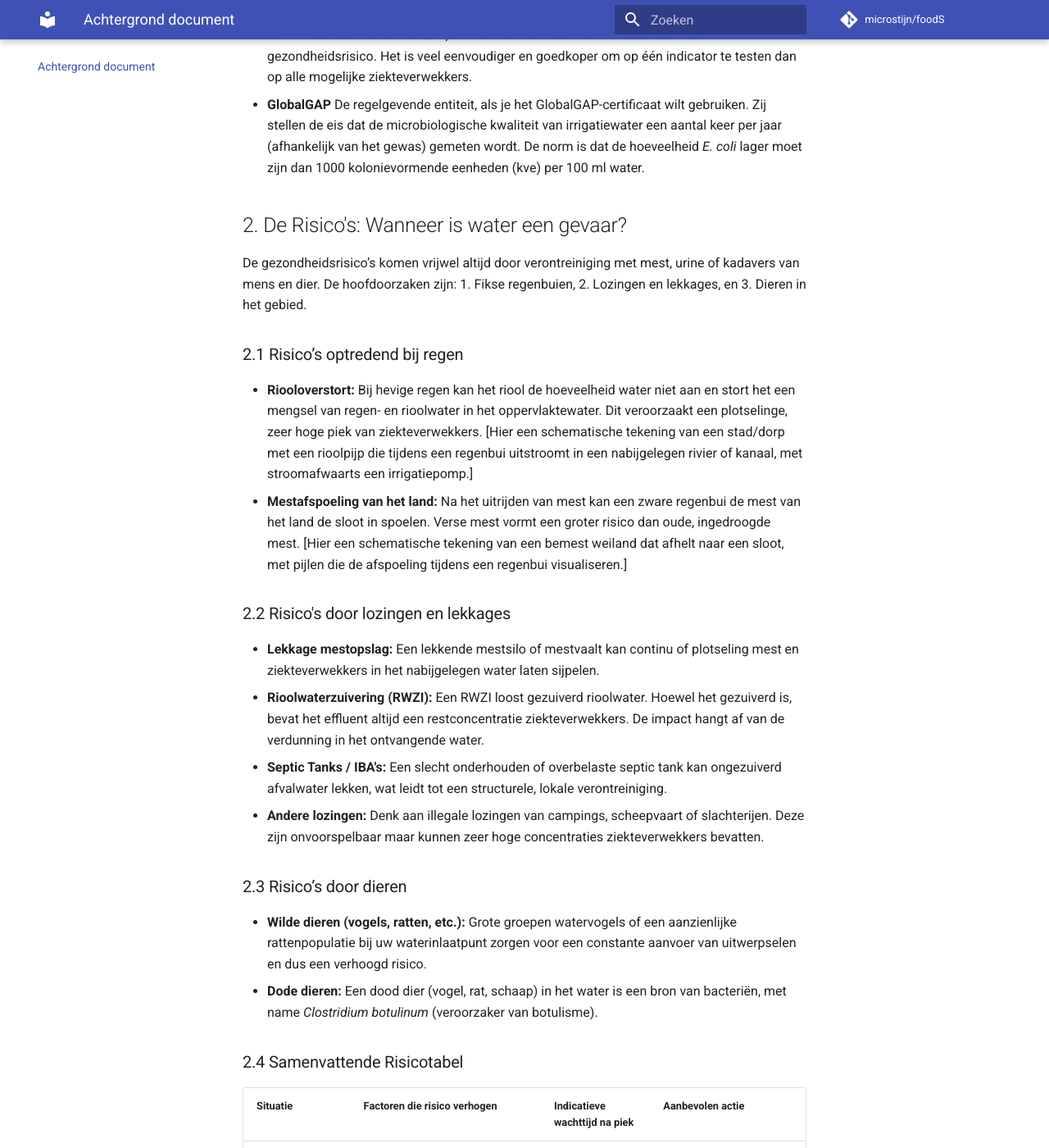
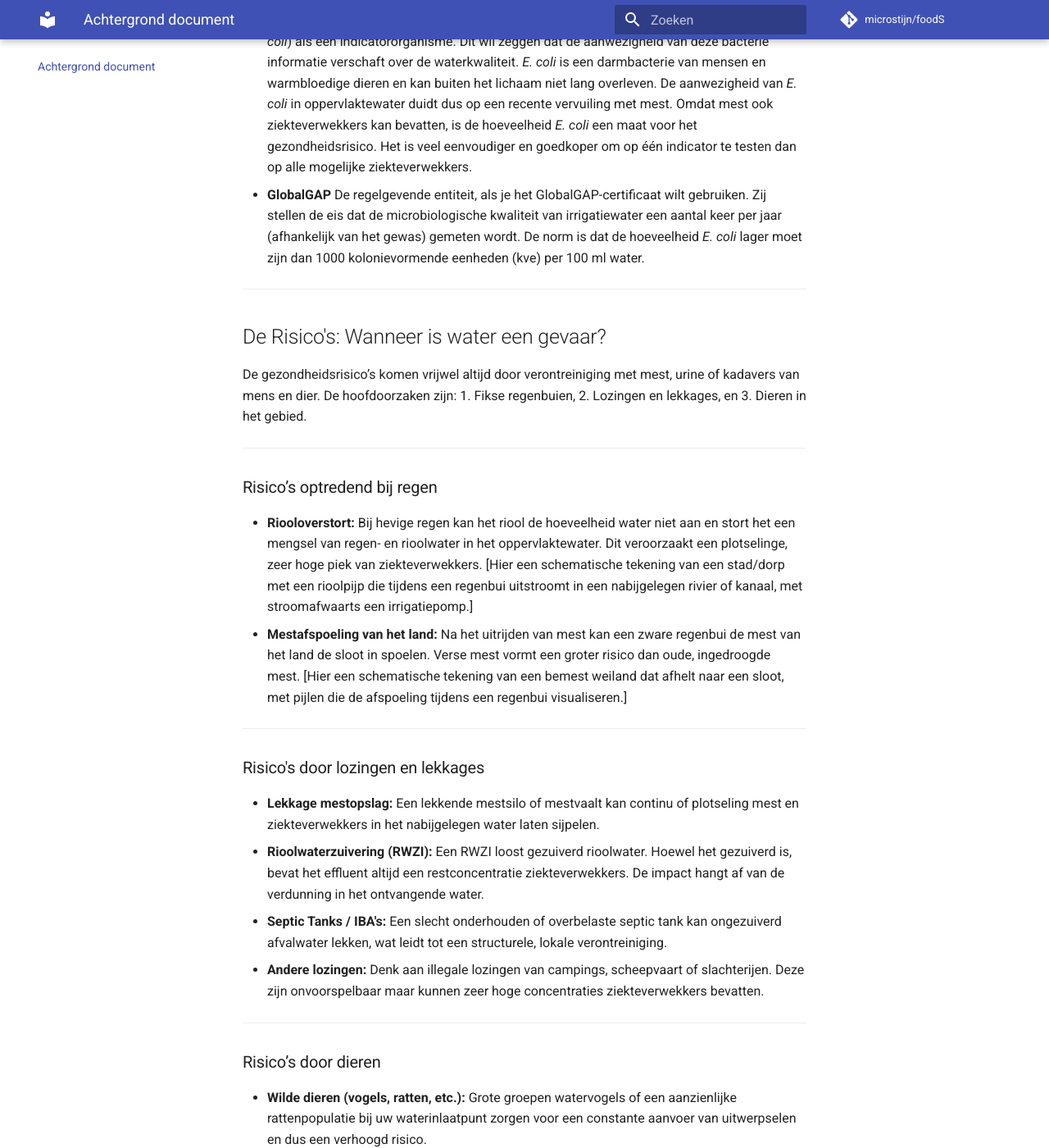
Before and after one commit to microstijn/foodS, an MkDocs documentation site: the page built from docs/index.md, in a window 1280 px wide and 1400 px high, scrolled down 2320 px. Shown: the whole window at 82% size. Built offline with MkDocs 1.6.1 and Material for MkDocs 9.7.7, drawn with Linux system fonts in a browser that asks for light colours; comment, search, counter and statistics services are not loaded; some of the changed text lies outside the part shown.

Commit message:
Update index.md

```diff
--- a/docs/index.md
+++ b/docs/index.md
@@ -1,6 +1,8 @@
 # Abstract
 
 GlobalGAP heeft als doel het veiligstellen van onze gezondheid door het herhaald testen van oppervlaktewater dat gebruikt wordt voor irrigatie van gewassen. Let wel, dit document gaat over mensgezondheid en niet over diergezondheid. In dit document laten we zien dat aan de hand van een aantal simpele vuistregels de gezondheid van agrariër en consument beter beschermd kan worden zonder dat dit veel extra moeite kost.
+
+---
 
 # Visuele samenvatting
 
@@ -10,6 +12,8 @@ Voor een snel overzicht kun je de poster hieronder bekijken of direct downloaden
     <p>Je browser ondersteunt geen ingesloten PDF's. Gebruik de knop hierboven om de poster te downloaden.</p>
 </iframe>
 
+---
+
 # Introductie
 
 Oppervlaktewater gebruiken voor irrigatie is gebonden aan wet- en regelgeving om de (microbiële) kwaliteit van dit water te garanderen en zo onze gezondheid veilig te stellen. Zoals vaak bij regels en wetgeving blijkt het moeilijk de balans te vinden tussen effectiviteit en hoeveel tijd en moeite de uitvoering ervan is. Weinig mensen zullen staan trappelen bij de gedachte iedere dag de kwaliteit van het irrigatiewater te moeten meten. Anderzijds garandeer je met weinig meten de kwaliteit ook niet. Op dit moment vereist de GlobalGAP-wetgeving ongeveer twee metingen van het oppervlaktewater per jaar, afhankelijk van het type gewas. Echter, schommelingen in waterkwaliteit vinden plaats op de schaal van dagen en uren, en worden met slechts twee metingen niet gedekt.
@@ -18,7 +22,9 @@ Ook zonder meting kunnen redelijke inschattingen gemaakt worden van de waterkwal
 
 In dit document geven we deze vuistregels en hoe ze in de praktijk te brengen. Om dit tot zijn recht te laten komen is het belangrijk duidelijk te hebben waar deze vuistregels tegen beschermen. Waterkwaliteit, vervuiling, besmetting: het gaat over iets wat je niet kan zien, maar grote gevolgen kan hebben voor jouw gezondheid, je gewassen en de gezondheid van de consument. De bedreiging wordt gevormd door microscopische boosdoeners die via de uitwerpselen, urine en lichamen van mens en dier in het water terechtkomen. Het is dus essentieel te weten wanneer oppervlaktewater vervuild wordt en, nog belangrijker, hoe of wanneer het water weer veilig voor gebruik is.
 
-## 1\. Belangrijke Begrippen (Lexicon)
+---
+
+## Belangrijke Begrippen (Lexicon)
 
 Om het document goed te begrijpen, lichten we hier de belangrijkste termen toe.
 
@@ -26,29 +32,38 @@ Om het document goed te begrijpen, lichten we hier de belangrijkste termen toe.
 - **Indicatororganisme (E. coli).** GlobalGAP maakt gebruik van de bacterie _Escherichia coli_ (_E. coli_) als een indicatororganisme. Dit wil zeggen dat de aanwezigheid van deze bacterie informatie verschaft over de waterkwaliteit. _E. coli_ is een darmbacterie van mensen en warmbloedige dieren en kan buiten het lichaam niet lang overleven. De aanwezigheid van _E. coli_ in oppervlaktewater duidt dus op een recente vervuiling met mest. Omdat mest ook ziekteverwekkers kan bevatten, is de hoeveelheid _E. coli_ een maat voor het gezondheidsrisico. Het is veel eenvoudiger en goedkoper om op één indicator te testen dan op alle mogelijke ziekteverwekkers.
 - **GlobalGAP** De regelgevende entiteit, als je het GlobalGAP-certificaat wilt gebruiken. Zij stellen de eis dat de microbiologische kwaliteit van irrigatiewater een aantal keer per jaar (afhankelijk van het gewas) gemeten wordt. De norm is dat de hoeveelheid _E. coli_ lager moet zijn dan 1000 kolonievormende eenheden (kve) per 100 ml water.
 
+---
 
-## 2\. De Risico's: Wanneer is water een gevaar?
+## De Risico's: Wanneer is water een gevaar?
 
 De gezondheidsrisico’s komen vrijwel altijd door verontreiniging met mest, urine of kadavers van mens en dier. De hoofdoorzaken zijn: 1. Fikse regenbuien, 2. Lozingen en lekkages, en 3. Dieren in het gebied.
 
-### 2.1 Risico’s optredend bij regen
+---
+
+### Risico’s optredend bij regen
 
 - **Riooloverstort:** Bij hevige regen kan het riool de hoeveelheid water niet aan en stort het een mengsel van regen- en rioolwater in het oppervlaktewater. Dit veroorzaakt een plotselinge, zeer hoge piek van ziekteverwekkers. \[Hier een schematische tekening van een stad/dorp met een rioolpijp die tijdens een regenbui uitstroomt in een nabijgelegen rivier of kanaal, met stroomafwaarts een irrigatiepomp.\]
 - **Mestafspoeling van het land:** Na het uitrijden van mest kan een zware regenbui de mest van het land de sloot in spoelen. Verse mest vormt een groter risico dan oude, ingedroogde mest. \[Hier een schematische tekening van een bemest weiland dat afhelt naar een sloot, met pijlen die de afspoeling tijdens een regenbui visualiseren.\]
 
-### 2.2 Risico's door lozingen en lekkages
+---
+
+### Risico's door lozingen en lekkages
 
 - **Lekkage mestopslag:** Een lekkende mestsilo of mestvaalt kan continu of plotseling mest en ziekteverwekkers in het nabijgelegen water laten sijpelen.
 - **Rioolwaterzuivering (RWZI):** Een RWZI loost gezuiverd rioolwater. Hoewel het gezuiverd is, bevat het effluent altijd een restconcentratie ziekteverwekkers. De impact hangt af van de verdunning in het ontvangende water.
 - **Septic Tanks / IBA's:** Een slecht onderhouden of overbelaste septic tank kan ongezuiverd afvalwater lekken, wat leidt tot een structurele, lokale verontreiniging.
 - **Andere lozingen:** Denk aan illegale lozingen van campings, scheepvaart of slachterijen. Deze zijn onvoorspelbaar maar kunnen zeer hoge concentraties ziekteverwekkers bevatten.
 
-### 2.3 Risico’s door dieren
+---
+
+### Risico’s door dieren
 
 - **Wilde dieren (vogels, ratten, etc.):** Grote groepen watervogels of een aanzienlijke rattenpopulatie bij uw waterinlaatpunt zorgen voor een constante aanvoer van uitwerpselen en dus een verhoogd risico.
 - **Dode dieren:** Een dood dier (vogel, rat, schaap) in het water is een bron van bacteriën, met name _Clostridium botulinum_ (veroorzaker van botulisme).
 
-### 2.4 Samenvattende Risicotabel
+---
+
+### Samenvattende Risicotabel
 
 | Situatie | Factoren die risico verhogen | Indicatieve wachttijd na piek | Aanbevolen actie |
 | --- | --- | --- | --- |
@@ -60,7 +75,9 @@ De gezondheidsrisico’s komen vrijwel altijd door verontreiniging met mest, uri
 | Veel (water)vogels | Grote groep (>20) vogels verblijft langdurig bij inlaatpunt. | 2-3 dagen na vertrek | Verjaag de vogels. Vermijd waterinname op die locatie. |
 | Dode dieren | Kadaver in of nabij het water. | 2-3 dagen na verwijdering | Direct melden en (laten) verwijderen. |
 
-## 3\. Actieplan: Werken met de Stroomschema's
+---
+
+## Actieplan: Werken met de Stroomschema's
 
 \[HIER DE AFBEELDING VAN DE STROOMSCHEMA'S INVOEGEN\]
 
@@ -187,7 +204,9 @@ graph TD
 - **JA:** Waren de waarden van die metingen **binnen de norm** (< 1000 kve/100 ml)? Dan kunt u met een aanvaardbaar risico toch irrigeren. Zo niet, dan is het risico te hoog.
 - **NEE:** U heeft onvoldoende data om het risico te weerleggen. De aanbevolen actie is dan: **niet irrigeren met dit water**. Maak van de gelegenheid gebruik en laat de concentratie nu meten. Zo bouwt u data op en weet u voor de toekomst of u in deze omstandigheden wel of niet veilig kunt handelen.
 
-## 4\. Factsheets: De Boosdoeners
+---
+
+## Factsheets: De Boosdoeners
 
 **Legionella – _Legionellose_**
 
```
Also changed, not shown: other parts of docs/index.md (+8 -2 lines).
